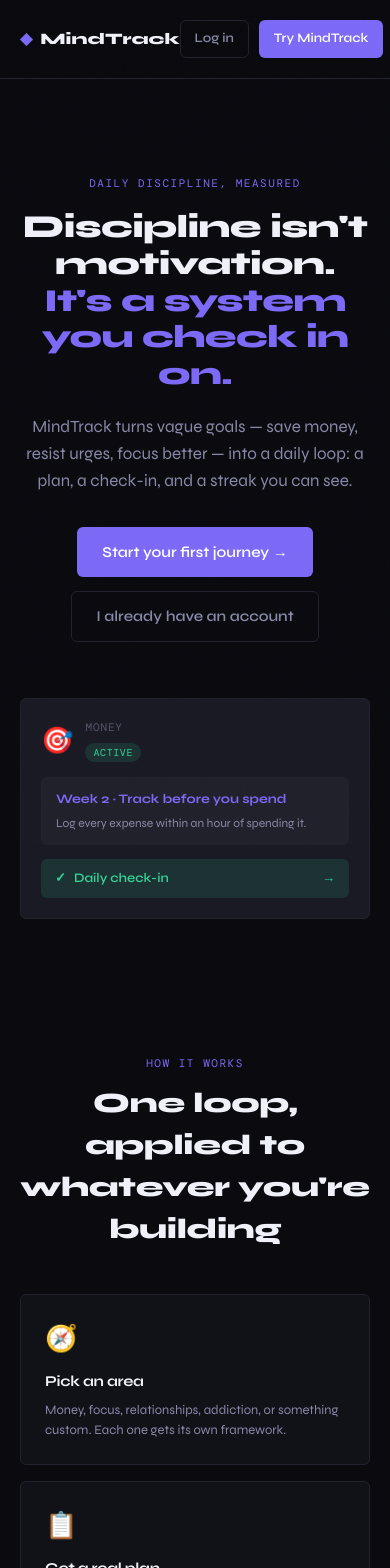
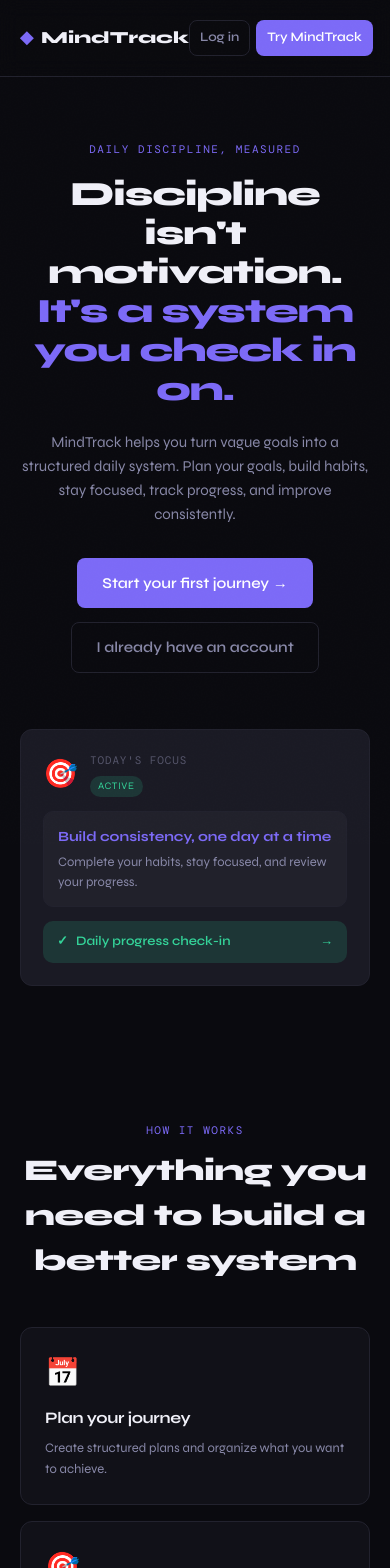
Before and after one commit to abhichauthe/MindTrack, a Vue app: page / in a window 390 px wide. Shown: the top 1568 px of the page. Built offline with nearby package versions, Linux system fonts and the light colour scheme; a web font is replaced by a local one.

Commit message:
Refactor LandingView for improved navigation and content
Updated the LandingView component to enhance navigation and content clarity. Improved button labels and adjusted styles for better responsiveness.

```diff
--- a/src/views/LandingView.vue
+++ b/src/views/LandingView.vue
@@ -1,117 +1,253 @@
 <template>
   <div class="landing">
-    <!-- Nav -->
+
+    <!-- Navigation -->
     <nav class="nav">
-      <div class="nav-brand">
+      <router-link to="/" class="nav-brand">
         <span class="brand-mark">◆</span>
         <span class="brand-name">MindTrack</span>
-      </div>
+      </router-link>
+
       <div class="nav-actions">
-        <router-link to="/login" class="btn btn-ghost btn-sm">Log in</router-link>
-        <router-link to="/register" class="btn btn-primary btn-sm">Try MindTrack</router-link>
+        <router-link
+          :to="loginRoute"
+          class="btn btn-ghost btn-sm"
+        >
+          {{ authStore.isLoggedIn ? 'Dashboard' : 'Log in' }}
+        </router-link>
+
+        <router-link
+          :to="tryMindTrackRoute"
+          class="btn btn-primary btn-sm"
+        >
+          {{ authStore.isLoggedIn ? 'Open Dashboard' : 'Try MindTrack' }}
+        </router-link>
       </div>
     </nav>
 
-    <!-- Hero -->
+    <!-- Hero Section -->
     <header class="hero">
-      <div class="hero-eyebrow mono">DAILY DISCIPLINE, MEASURED</div>
-      <h1 class="hero-title">
-        Discipline isn't motivation.<br />
-        <span class="accent-text">It's a system you check in on.</span>
-      </h1>
-      <p class="hero-sub">
-        MindTrack turns vague goals — save money, resist urges, focus better —
-        into a daily loop: a plan, a check-in, and a streak you can see.
-      </p>
-      <div class="hero-cta">
-        <router-link to="/register" class="btn btn-primary btn-lg">
-          Start your first journey →
-        </router-link>
-        <router-link to="/login" class="btn btn-ghost btn-lg">I already have an account</router-link>
+      <div class="hero-eyebrow mono">
+        DAILY DISCIPLINE, MEASURED
       </div>
 
-      <!-- Live preview card, echoes the real dashboard card -->
+      <h1 class="hero-title">
+        Discipline isn't motivation.
+        <br />
+        <span class="accent-text">
+          It's a system you check in on.
+        </span>
+      </h1>
+
+      <p class="hero-sub">
+        MindTrack helps you turn vague goals into a structured daily
+        system. Plan your goals, build habits, stay focused, track
+        progress, and improve consistently.
+      </p>
+
+      <div class="hero-cta">
+        <router-link
+          :to="tryMindTrackRoute"
+          class="btn btn-primary btn-lg"
+        >
+          {{
+            authStore.isLoggedIn
+              ? 'Open your dashboard →'
+              : 'Start your first journey →'
+          }}
+        </router-link>
+
+        <router-link
+          :to="loginRoute"
+          class="btn btn-ghost btn-lg"
+        >
+          {{
+            authStore.isLoggedIn
+              ? 'Continue using MindTrack'
+              : 'I already have an account'
+          }}
+        </router-link>
+      </div>
+
+      <!-- Application Preview -->
       <div class="hero-preview card">
+
         <div class="preview-header">
           <span class="preview-emoji">🎯</span>
+
           <div>
-            <div class="preview-area mono">MONEY</div>
-            <div class="preview-badge">ACTIVE</div>
+            <div class="preview-area mono">
+              TODAY'S FOCUS
+            </div>
+
+            <div class="preview-badge">
+              ACTIVE
+            </div>
           </div>
         </div>
+
         <div class="preview-week">
-          <div class="preview-theme">Week 2 · Track before you spend</div>
-          <div class="preview-action">Log every expense within an hour of spending it.</div>
+          <div class="preview-theme">
+            Build consistency, one day at a time
+          </div>
+
+          <div class="preview-action">
+            Complete your habits, stay focused, and review your progress.
+          </div>
         </div>
+
         <div class="preview-checkin">
-          <span>✓</span> Daily check-in <span class="arrow">→</span>
+          <span>✓</span>
+          Daily progress check-in
+          <span class="arrow">→</span>
         </div>
+
       </div>
     </header>
 
     <!-- Features -->
     <section class="section">
+
       <div class="section-head">
-        <div class="section-eyebrow mono">HOW IT WORKS</div>
-        <h2>One loop, applied to whatever you're building</h2>
+        <div class="section-eyebrow mono">
+          HOW IT WORKS
+        </div>
+
+        <h2>
+          Everything you need to build a better system
+        </h2>
       </div>
+
       <div class="feature-grid">
+
         <div class="feature-card card">
-          <div class="feature-icon">🧭</div>
-          <h3>Pick an area</h3>
-          <p>Money, focus, relationships, addiction, or something custom. Each one gets its own framework.</p>
+          <div class="feature-icon">📅</div>
+
+          <h3>Plan your journey</h3>
+
+          <p>
+            Create structured plans and organize what you want to achieve.
+          </p>
         </div>
+
         <div class="feature-card card">
-          <div class="feature-icon">📋</div>
-          <h3>Get a real plan</h3>
-          <p>A week-by-week plan built for your situation, not a generic checklist.</p>
+          <div class="feature-icon">🎯</div>
+
+          <h3>Stay focused</h3>
+
+          <p>
+            Use focus sessions and build better concentration habits.
+          </p>
         </div>
+
         <div class="feature-card card">
-          <div class="feature-icon">✓</div>
-          <h3>Check in daily</h3>
-          <p>Two or three quick questions. Yes/no, a number, or a rating — under 30 seconds.</p>
+          <div class="feature-icon">📔</div>
+
+          <h3>Reflect daily</h3>
+
+          <p>
+            Capture your thoughts, progress, and lessons through journaling.
+          </p>
         </div>
+
         <div class="feature-card card">
           <div class="feature-icon">📈</div>
-          <h3>See it add up</h3>
-          <p>Streaks, weekly reviews, and gamification that reward consistency, not intensity.</p>
+
+          <h3>Track progress</h3>
+
+          <p>
+            Use analytics, streaks, reviews, and gamification to stay
+            consistent.
+          </p>
         </div>
+
       </div>
     </section>
 
-    <!-- Areas -->
+    <!-- MindTrack Features -->
     <section class="section section-alt">
+
       <div class="section-head">
-        <div class="section-eyebrow mono">BUILT FOR</div>
-        <h2>Discipline, in whatever shape you need it</h2>
+        <div class="section-eyebrow mono">
+          EVERYTHING IN ONE PLACE
+        </div>
+
+        <h2>
+          Your personal productivity system
+        </h2>
       </div>
+
       <div class="pill-row">
-        <span class="pill">💰 Money</span>
-        <span class="pill">🎯 Urges &amp; Habits</span>
-        <span class="pill">❤️ Relationships</span>
-        <span class="pill">🚫 Addiction</span>
-        <span class="pill">🧠 Focus &amp; Desire</span>
-        <span class="pill">⚙️ Custom</span>
+        <span class="pill">🎯 Focus</span>
+        <span class="pill">📔 Journal</span>
+        <span class="pill">📅 Timetable</span>
+        <span class="pill">🔥 Discipline</span>
+        <span class="pill">📋 Planning</span>
+        <span class="pill">🏆 Gamification</span>
+        <span class="pill">📊 Analytics</span>
+        <span class="pill">🔔 Notifications</span>
+        <span class="pill">📈 Weekly Review</span>
       </div>
+
     </section>
 
     <!-- Final CTA -->
     <section class="cta-section">
-      <h2>Your next check-in is one click away.</h2>
-      <p class="text-secondary">Free to start. No credit card. Just a plan and a streak.</p>
-      <router-link to="/register" class="btn btn-primary btn-lg">Try MindTrack →</router-link>
+
+      <h2>
+        Ready to take control of your progress?
+      </h2>
+
+      <p class="text-secondary">
+        Build your system. Stay consistent. Track your progress.
+      </p>
+
+      <router-link
+        :to="tryMindTrackRoute"
+        class="btn btn-primary btn-lg"
+      >
+        {{
+          authStore.isLoggedIn
+            ? 'Go to Dashboard →'
+            : 'Try MindTrack →'
+        }}
+      </router-link>
+
     </section>
 
+    <!-- Footer -->
     <footer class="footer">
-      <span class="mono text-muted">MindTrack</span>
-      <span class="text-muted">Built for people who show up daily, not just when motivated.</span>
+
+      <span class="mono text-muted">
+        MindTrack
+      </span>
+
+      <span class="text-muted">
+        Built for people who want to improve consistently.
+      </span>
+
     </footer>
+
   </div>
 </template>
 
 <script setup>
-// Pure presentational landing page — no store dependencies, safe to route
-// to publicly without auth.
+import { computed } from 'vue'
+import { useAuthStore } from '@/store/auth'
+
+const authStore = useAuthStore()
+
+const tryMindTrackRoute = computed(() => {
+  return authStore.isLoggedIn
+    ? '/dashboard'
+    : '/register'
+})
+
+const loginRoute = computed(() => {
+  return authStore.isLoggedIn
+    ? '/dashboard'
+    : '/login'
+})
 </script>
 
 <style scoped>
@@ -121,19 +257,38 @@
   background: var(--bg, #0b0b0f);
 }
 
-/* Nav */
+/* Navigation */
 .nav {
-  display: flex; align-items: center; justify-content: space-between;
+  display: flex;
+  align-items: center;
+  justify-content: space-between;
   padding: 20px 40px;
   border-bottom: 1px solid var(--border, #1f1f27);
-  position: sticky; top: 0;
-  background: rgba(11,11,15,0.85);
-  backdrop-filter: blur(8px);
+  position: sticky;
+  top: 0;
+  background: rgba(11, 11, 15, 0.9);
+  backdrop-filter: blur(10px);
   z-index: 50;
 }
-.nav-brand { display: flex; align-items: center; gap: 8px; font-weight: 800; font-size: 16px; }
-.brand-mark { color: var(--accent, #7c6af7); }
-.nav-actions { display: flex; gap: 10px; }
+
+.nav-brand {
+  display: flex;
+  align-items: center;
+  gap: 8px;
+  font-weight: 800;
+  font-size: 17px;
+  text-decoration: none;
+  color: inherit;
+}
+
+.brand-mark {
+  color: var(--accent, #7c6af7);
+}
+
+.nav-actions {
+  display: flex;
+  gap: 10px;
+}
 
 /* Hero */
 .hero {
@@ -141,99 +296,308 @@
   max-width: 900px;
   margin: 0 auto;
   text-align: center;
-  display: flex; flex-direction: column; align-items: center;
+  display: flex;
+  flex-direction: column;
+  align-items: center;
 }
+
+.hero-eyebrow,
+.section-eyebrow {
+  font-size: 11px;
+  letter-spacing: 0.14em;
+  color: var(--accent, #7c6af7);
+}
+
 .hero-eyebrow {
-  font-size: 11px; letter-spacing: 0.14em; color: var(--accent, #7c6af7);
   margin-bottom: 18px;
 }
+
 .hero-title {
-  font-size: 44px; line-height: 1.15; font-weight: 800;
-  letter-spacing: -0.02em; margin-bottom: 20px;
+  font-size: 48px;
+  line-height: 1.15;
+  font-weight: 800;
+  letter-spacing: -0.03em;
+  margin-bottom: 20px;
 }
-.accent-text { color: var(--accent, #7c6af7); }
+
+.accent-text {
+  color: var(--accent, #7c6af7);
+}
+
 .hero-sub {
-  font-size: 17px; line-height: 1.6; color: var(--text-secondary, #a3a3af);
-  max-width: 560px; margin-bottom: 32px;
+  font-size: 17px;
+  line-height: 1.6;
+  color: var(--text-secondary, #a3a3af);
+  max-width: 600px;
+  margin-bottom: 32px;
 }
-.hero-cta { display: flex; gap: 14px; margin-bottom: 56px; flex-wrap: wrap; justify-content: center; }
 
-/* Hero preview card — mirrors the real discipline card */
+.hero-cta {
+  display: flex;
+  gap: 14px;
+  margin-bottom: 56px;
+  flex-wrap: wrap;
+  justify-content: center;
+}
+
+/* Preview */
 .hero-preview {
-  width: 100%; max-width: 380px;
-  padding: 20px; text-align: left;
+  width: 100%;
+  max-width: 420px;
+  padding: 22px;
+  text-align: left;
   border: 1px solid var(--border, #1f1f27);
-  border-radius: var(--radius-sm, 10px);
+  border-radius: 12px;
   background: var(--bg-hover, #131318);
 }
-.preview-header { display: flex; align-items: center; gap: 12px; margin-bottom: 14px; }
-.preview-emoji { font-size: 26px; }
-.preview-area { font-size: 11px; letter-spacing: 0.08em; color: var(--text-muted, #6b6b76); margin-bottom: 4px; }
+
+.preview-header {
+  display: flex;
+  align-items: center;
+  gap: 12px;
+  margin-bottom: 14px;
+}
+
+.preview-emoji {
+  font-size: 28px;
+}
+
+.preview-area {
+  font-size: 11px;
+  letter-spacing: 0.08em;
+  color: var(--text-muted, #6b6b76);
+  margin-bottom: 4px;
+}
+
 .preview-badge {
-  display: inline-block; font-size: 10px; font-family: var(--font-mono, monospace);
-  text-transform: uppercase; letter-spacing: 0.06em; padding: 2px 8px;
-  border-radius: 999px; background: var(--green-dim, rgba(52,211,153,0.15)); color: var(--green, #34d399);
+  display: inline-block;
+  font-size: 10px;
+  text-transform: uppercase;
+  letter-spacing: 0.06em;
+  padding: 3px 8px;
+  border-radius: 999px;
+  background: rgba(52, 211, 153, 0.15);
+  color: #34d399;
 }
+
 .preview-week {
-  background: rgba(255,255,255,0.03); border: 1px solid var(--border, #1f1f27);
-  border-radius: var(--radius-sm, 10px); padding: 12px 14px; margin-bottom: 14px;
+  background: rgba(255, 255, 255, 0.03);
+  border: 1px solid var(--border, #1f1f27);
+  border-radius: 10px;
+  padding: 14px;
+  margin-bottom: 14px;
 }
-.preview-theme { font-size: 13px; font-weight: 700; color: var(--accent, #7c6af7); margin-bottom: 4px; }
-.preview-action { font-size: 12px; color: var(--text-secondary, #a3a3af); line-height: 1.5; }
+
+.preview-theme {
+  font-size: 14px;
+  font-weight: 700;
+  color: var(--accent, #7c6af7);
+  margin-bottom: 6px;
+}
+
+.preview-action {
+  font-size: 13px;
+  color: var(--text-secondary, #a3a3af);
+  line-height: 1.5;
+}
+
 .preview-checkin {
-  display: flex; align-items: center; gap: 8px; padding: 10px 14px;
-  background: var(--green-dim, rgba(52,211,153,0.15)); border-radius: var(--radius-sm, 10px);
-  color: var(--green, #34d399); font-size: 13px; font-weight: 600;
+  display: flex;
+  align-items: center;
+  gap: 8px;
+  padding: 11px 14px;
+  background: rgba(52, 211, 153, 0.15);
+  border-radius: 10px;
+  color: #34d399;
+  font-size: 13px;
+  font-weight: 600;
 }
-.preview-checkin .arrow { margin-left: auto; }
+
+.arrow {
+  margin-left: auto;
+}
 
 /* Sections */
-.section { padding: 72px 40px; max-width: 1100px; margin: 0 auto; }
-.section-alt { background: var(--bg-hover, #131318); max-width: 100%; }
-.section-alt > * { max-width: 1100px; margin-left: auto; margin-right: auto; }
-.section-head { text-align: center; margin-bottom: 44px; }
-.section-eyebrow { font-size: 11px; letter-spacing: 0.14em; color: var(--accent, #7c6af7); margin-bottom: 10px; }
-.section-head h2 { font-size: 28px; font-weight: 800; letter-spacing: -0.01em; }
+.section {
+  padding: 72px 40px;
+  max-width: 1100px;
+  margin: 0 auto;
+}
 
+.section-alt {
+  max-width: none;
+  background: var(--bg-hover, #131318);
+}
+
+.section-head {
+  text-align: center;
+  margin-bottom: 44px;
+}
+
+.section-eyebrow {
+  margin-bottom: 10px;
+}
+
+.section-head h2 {
+  font-size: 30px;
+  font-weight: 800;
+}
+
+/* Feature Cards */
 .feature-grid {
-  display: grid; grid-template-columns: repeat(auto-fit, minmax(220px, 1fr));
+  display: grid;
+  grid-template-columns: repeat(auto-fit, minmax(220px, 1fr));
   gap: 16px;
 }
-.feature-card { padding: 24px; border: 1px solid var(--border, #1f1f27); border-radius: var(--radius-sm, 10px); }
-.feature-icon { font-size: 26px; margin-bottom: 12px; }
-.feature-card h3 { font-size: 15px; font-weight: 700; margin-bottom: 8px; }
-.feature-card p { font-size: 13px; color: var(--text-secondary, #a3a3af); line-height: 1.55; }
 
-.pill-row { display: flex; flex-wrap: wrap; gap: 10px; justify-content: center; }
-.pill {
-  font-size: 13px; font-weight: 600; padding: 8px 16px; border-radius: 999px;
-  border: 1px solid var(--border, #1f1f27); background: var(--bg, #0b0b0f);
+.feature-card {
+  padding: 24px;
+  border: 1px solid var(--border, #1f1f27);
+  border-radius: 12px;
 }
 
-.cta-section {
-  text-align: center; padding: 88px 40px;
-  display: flex; flex-direction: column; align-items: center; gap: 8px;
-}
-.cta-section h2 { font-size: 26px; font-weight: 800; margin-bottom: 4px; }
-.cta-section .btn { margin-top: 18px; }
-
-.footer {
-  display: flex; justify-content: space-between; align-items: center;
-  padding: 24px 40px; border-top: 1px solid var(--border, #1f1f27);
-  font-size: 13px; flex-wrap: wrap; gap: 8px;
+.feature-icon {
+  font-size: 28px;
+  margin-bottom: 12px;
 }
 
-/* Buttons — assumes global .btn classes already exist in the app;
-   fallback styles kept minimal so this still looks right standalone. */
-.btn { display: inline-flex; align-items: center; gap: 6px; border-radius: var(--radius-sm, 8px);
-  font-weight: 600; cursor: pointer; text-decoration: none; border: 1px solid transparent; }
-.btn-sm { padding: 8px 14px; font-size: 13px; }
-.btn-lg { padding: 13px 24px; font-size: 15px; }
-.btn-primary { background: var(--accent, #7c6af7); color: #fff; }
-.btn-ghost { background: transparent; color: var(--text-secondary, #a3a3af); border-color: var(--border, #1f1f27); }
+.feature-card h3 {
+  font-size: 16px;
+  margin-bottom: 8px;
+}
 
+.feature-card p {
+  font-size: 13px;
+  color: var(--text-secondary, #a3a3af);
+  line-height: 1.6;
+}
+
+/* Pills */
+.pill-row {
+  display: flex;
+  flex-wrap: wrap;
+  gap: 12px;
+  justify-content: center;
+  max-width: 900px;
+  margin: 0 auto;
+}
+
+.pill {
+  font-size: 14px;
+  font-weight: 600;
+  padding: 10px 18px;
+  border-radius: 999px;
+  border: 1px solid var(--border, #1f1f27);
+  background: var(--bg, #0b0b0f);
+}
+
+/* CTA */
+.cta-section {
+  text-align: center;
+  padding: 96px 40px;
+  display: flex;
+  flex-direction: column;
+  align-items: center;
+  gap: 10px;
+}
+
+.cta-section h2 {
+  font-size: 30px;
+  font-weight: 800;
+}
+
+.cta-section .btn {
+  margin-top: 16px;
+}
+
+/* Footer */
+.footer {
+  display: flex;
+  justify-content: space-between;
+  align-items: center;
+  padding: 24px 40px;
+  border-top: 1px solid var(--border, #1f1f27);
+  font-size: 13px;
+  flex-wrap: wrap;
+  gap: 10px;
+}
+
+/* Buttons */
+.btn {
+  display: inline-flex;
+  align-items: center;
+  justify-content: center;
+  border-radius: 8px;
+  font-weight: 600;
+  cursor: pointer;
+  text-decoration: none;
+  border: 1px solid transparent;
+  transition: 0.2s ease;
+}
+
+.btn-sm {
+  padding: 8px 14px;
+  font-size: 13px;
+}
+
+.btn-lg {
+  padding: 13px 24px;
+  font-size: 15px;
+}
+
+.btn-primary {
+  background: var(--accent, #7c6af7);
+  color: #ffffff;
+}
+
+.btn-primary:hover {
+  opacity: 0.9;
+  transform: translateY(-1px);
+}
+
+.btn-ghost {
+  background: transparent;
+  color: var(--text-secondary, #a3a3af);
+  border-color: var(--border, #1f1f27);
+}
+
+.btn-ghost:hover {
+  background: rgba(255, 255, 255, 0.04);
+}
+
+/* Mobile */
 @media (max-width: 640px) {
-  .nav, .hero, .section, .footer { padding-left: 20px; padding-right: 20px; }
-  .hero-title { font-size: 32px; }
+  .nav,
+  .hero,
+  .section,
+  .footer {
+    padding-left: 20px;
+    padding-right: 20px;
+  }
+
+  .hero {
+    padding-top: 64px;
+  }
+
+  .hero-title {
+    font-size: 34px;
+  }
+
+  .hero-sub {
+    font-size: 15px;
+  }
+
+  .nav-actions {
+    gap: 6px;
+  }
+
+  .btn-sm {
+    padding: 7px 10px;
+  }
+
+  .footer {
+    flex-direction: column;
+    align-items: flex-start;
+  }
 }
 </style>
```
